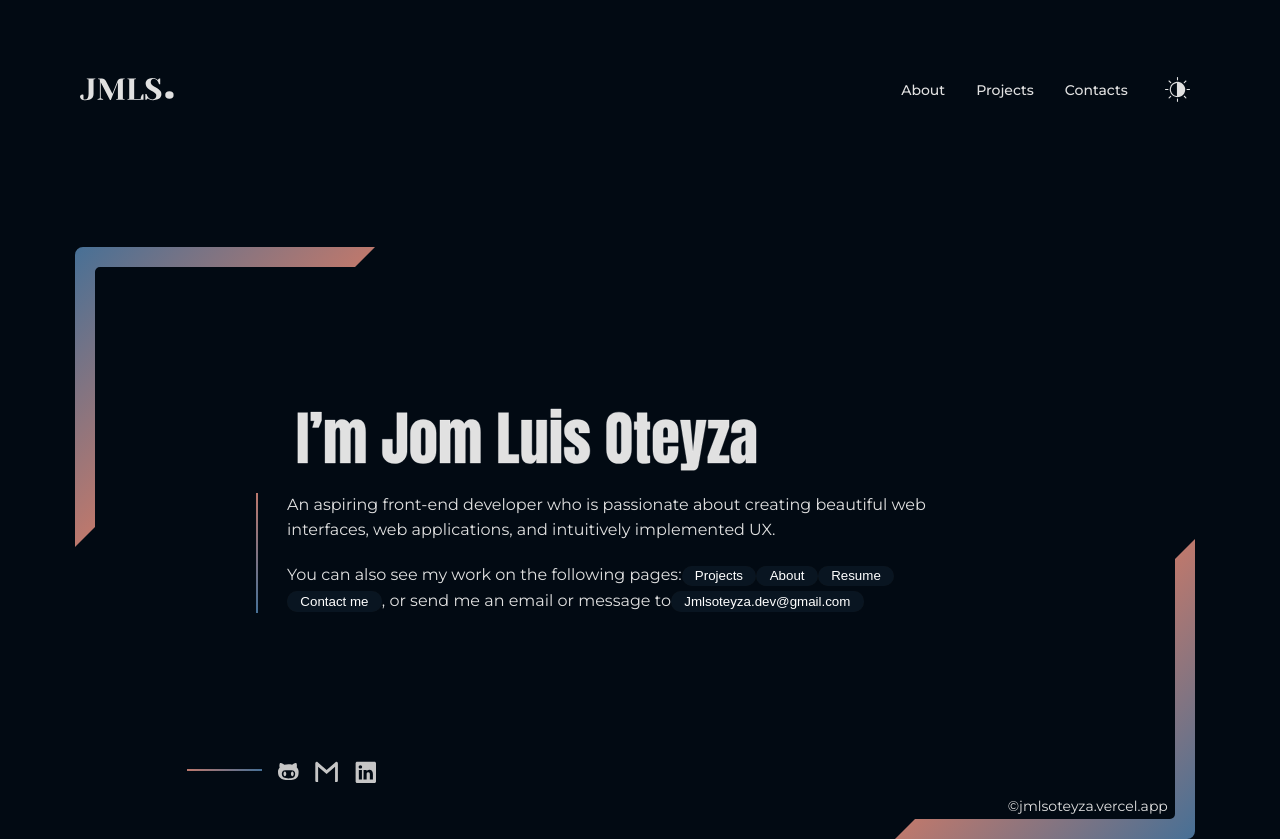
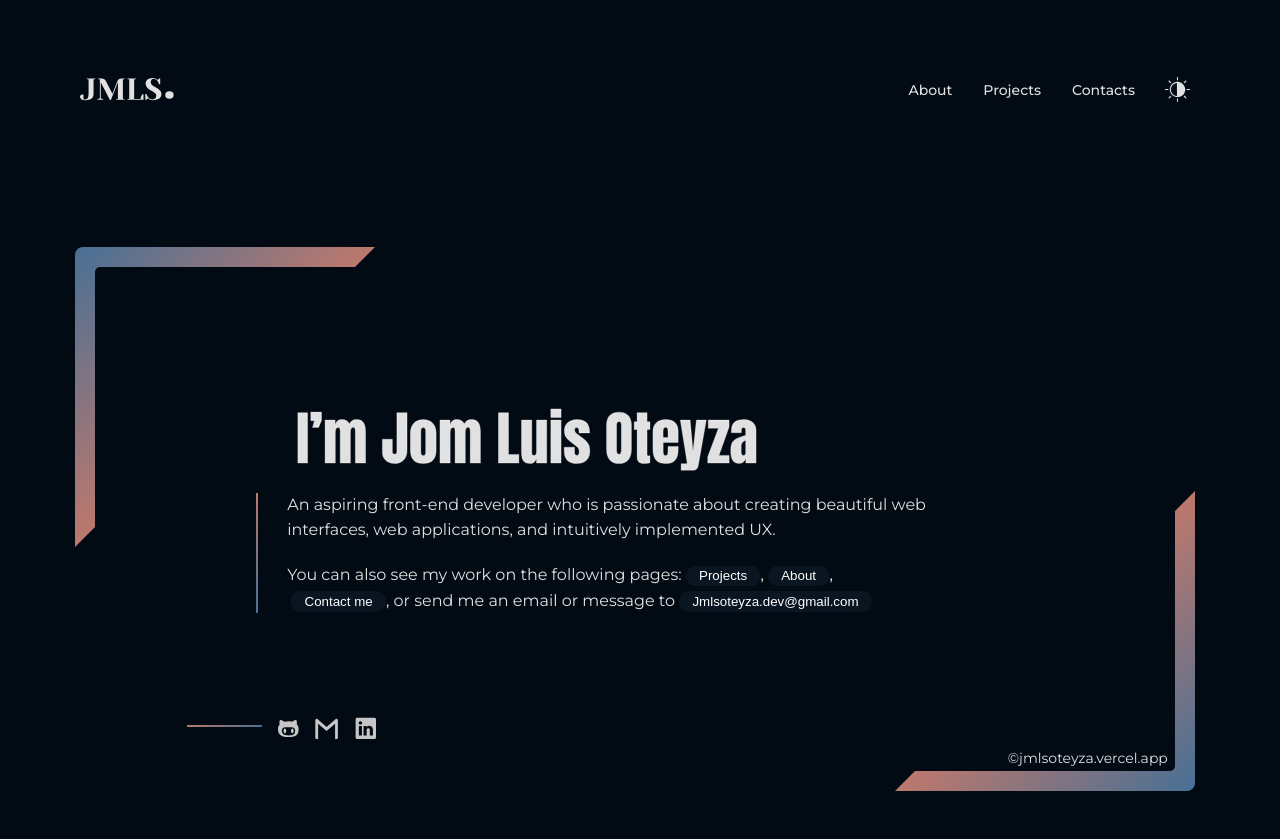
Before and after one commit to jmlsoteyza/portfolio, a React (Vite) app: page / in a window 1280 px wide. After the commit the page ends 800 px from the top, so only its background shows below. Built offline with nearby package versions, Linux system fonts and the light colour scheme.

Commit message:
save first!

```diff
--- a/src/App.jsx
+++ b/src/App.jsx
@@ -13,11 +13,13 @@ function App() {
   };
 
   return (
-    <ThemeFunction.Provider value={{ theme, toggleTheme }}>
-        <Router id={theme}>
+    <ThemeFunction.Provider value={{ toggleTheme, theme }}>
+      <div className="main-component" id={theme}>
+        <Router>
           <Navbar />
           <FadeRoutes />
         </Router>
+      </div>
     </ThemeFunction.Provider>
   );
 }
--- a/src/Components/Home/Home.jsx
+++ b/src/Components/Home/Home.jsx
@@ -6,6 +6,7 @@ import "../../Styles/gradient.css";
 import HomeLinesGrad from "./HomeLinesGrad";
 import HomeLogo from "./HomeLogo";
 import GradientColors from "../GradiantColors";
+import { NavLink } from "react-router-dom";
 
 const Home = () => {
   const colors = GradientColors;
@@ -58,12 +59,20 @@ const Home = () => {
                   </span>
                   <span className="inner-text-2 text-width">
                     You can also see my work on the following pages:
-                    <button className="bn5">Projects</button>
-                    <button className="bn5">About</button>
-                    <button className="bn5">Resume</button>
-                    <button className="bn5">Contact me</button>, or send me an
-                    email or message to
-                    <button className="bn5">Jmlsoteyza.dev@gmail.com</button>
+                    <NavLink to="Projects">
+                      <button className="bn5">Projects</button>,
+                    </NavLink>
+                    <NavLink to="About">
+                      <button className="bn5">About</button>,
+                    </NavLink>
+                    <br />
+                    <NavLink to="Contacts">
+                      <button className="bn5">Contact me</button>
+                    </NavLink>
+                    <span>, or send me an email or message to</span>
+                    <a href="mailto:jmlsoteyza.dev@gmail.com">
+                      <button className="bn5">Jmlsoteyza.dev@gmail.com</button>
+                    </a>
                   </span>
                 </div>
               </div>
--- a/src/Components/Home/HomeLogo.jsx
+++ b/src/Components/Home/HomeLogo.jsx
@@ -6,7 +6,7 @@ const HomeLogo = ({ lineStyle }) => {
     <div className="bottom-icons">
       <span className="line-icons" style={lineStyle}></span>
       <div className="github-logo">
-        <a href="">
+        <a href="https://github.com/Jmlsoteyza">
           <svg
             width="21"
             height="19"
@@ -23,7 +23,7 @@ const HomeLogo = ({ lineStyle }) => {
         </a>
       </div>
       <div className="mail-logo">
-        <a href="">
+        <a href="mailto:jmlsoteyza.dev@gmail.com">
           <svg
             width="23.78"
             height="21.33"
@@ -40,7 +40,7 @@ const HomeLogo = ({ lineStyle }) => {
         </a>
       </div>
       <div className="linkedin-logo">
-        <a href="">
+        <a href="https://www.linkedin.com/in/jom-luis-oteyza/">
           <svg
             width="21"
             height="22"
--- a/src/Components/Navbar/Navbar.jsx
+++ b/src/Components/Navbar/Navbar.jsx
@@ -1,6 +1,7 @@
 import React, { useContext } from "react";
 import { Link, NavLink } from "react-router-dom";
 import Logo from "../../assets/images/jom-logo.svg";
+import Logo1 from "../../assets/images/jom-logo1.svg";
 import light from "../../assets/images/light.svg";
 import dark from "../../assets/images/dark.svg";
 import { ThemeFunction } from "../../App";
@@ -10,7 +11,11 @@ const Navbar = () => {
   return (
     <nav>
       <Link to="/">
-        <img src={Logo} alt={Logo} className="logo" />
+        {theme === "dark" ? (
+          <img src={Logo} alt={Logo} className="logo" />
+        ) : (
+          <img src={Logo1} alt={Logo1} className="logo" />
+        )}
       </Link>
       <ul>
         <NavLink
@@ -42,7 +47,12 @@ const Navbar = () => {
           {theme === "dark" ? (
             <img src={light} alt="moon" onClick={toggleTheme} />
           ) : (
-            <img src={dark} alt="sun" onClick={toggleTheme} />
+            <img
+              src={dark}
+              alt="sun"
+              onClick={toggleTheme}
+              className="second-img"
+            />
           )}
         </div>
       </ul>
--- a/src/Components/Projects/Projects.jsx
+++ b/src/Components/Projects/Projects.jsx
@@ -1,4 +1,4 @@
-import React, { useState, useEffect } from "react";
+import React, { useState, useEffect, useContext } from "react";
 import { motion } from "framer-motion";
 import ProjectsTab1 from "./ProjectsTab1";
 import ProjectsTab2 from "./ProjectsTab2";
@@ -6,8 +6,12 @@ import AboutLinesGradient from "../About/AboutLinesGradient";
 import "../../Styles/gradient.css";
 import InfoLogo from "../InfoLogo";
 import GradientColors from "../GradiantColors";
+import { ThemeFunction } from "../../App";
 
 const Projects = () => {
+
+  const {theme} = useContext(ThemeFunction)
+
   const colors = GradientColors;
 
   const [currentIndex, setCurrentIndex] = useState(0);
@@ -42,7 +46,8 @@ const Projects = () => {
       animate={{ opacity: 1 }}
       exit={{ opacity: 0 }}
       transition={{ duration: 0.5, ease: "easeInOut", delay: 0.125 }}
-      style={{ position: "absolute", width: "99.5%" }}
+      style={{ position: "absolute"}}
+      id={theme}
     >
       <section className="Projects-inner_container">
         <div className="Projects_header">
--- a/src/Styles/gradient.css
+++ b/src/Styles/gradient.css
@@ -2,7 +2,9 @@
     --grad-1: rgb(165, 35, 35);
     --grad-2: rgba(39, 60, 128, 0.507);
 }
-
+#light :root {
+    --grad-1: blue;
+}
 .line1 {
     width: 0.25rem;
     height: 7.5rem;
--- a/src/Styles/home.scss
+++ b/src/Styles/home.scss
@@ -1,18 +1,21 @@
 @use "variables" as *;
-main {
+.Home-container {
   padding: 0;
   margin: 0;
-  height: 37rem;
   border-radius: 0.3rem;
   display: block;
   color: #e1e1e1;
+  height: calc(100vh - 16rem);
+}
+.test456 {
+  position: relative;
 }
 .home {
   width: 100%;
   max-width: 70rem;
   margin: 4.2rem auto;
   position: relative;
-  max-height: 57rem;
+  max-height: 37rem;
   height: 100%;
 }
 .inner-container {
@@ -31,6 +34,10 @@ main {
 .inner-text-2 {
   margin-top: 1.2rem;
   padding-right: 1rem;
+
+  button {
+    margin-left: 0.25rem;
+  }
 }
 .inner-container-pgraph {
   display: flex;
--- a/src/Styles/index.scss
+++ b/src/Styles/index.scss
@@ -4,6 +4,7 @@
 @forward "resume";
 @forward "navbar";
 @forward "variables";
+@forward "mode-layout";
 @use "variables" as *;
 
 @font-face {
@@ -36,15 +37,6 @@ body {
   // overflow-y: hidden;
   overflow-x: hidden;
   color: #fff;
-}
-
-.Main-component {
-  height: 100vh;
-}
-
-#light{
- background-color: red;
-
 }
 
 img,
--- /dev/null
+++ b/src/Styles/mode-layout.scss
@@ -0,0 +1,52 @@
+.main-component {
+  height: 100vh;
+}
+#dark {
+  transition: all 0.5s ease;
+}
+#light {
+  background-color: #e1e1e1;
+  transition: all 0.5s ease;
+  // navbar
+  .Link-color,
+  .inner-container-text {
+    color: #0b1728;
+  }
+  .inner-container-text {
+    font-weight: 500;
+    transition: 0.25 ease;
+  }
+  .Link-color:hover,
+  .Link-color:hover:after {
+    color: #000;
+  }
+  .Link-color::after {
+    background-color: #000;
+  }
+
+  .svg_name path {
+    fill: #0b1728 !important;
+  }
+  .icon-logo path {
+    fill: #000;
+  }
+  .mail-logo:hover svg path {
+    fill: #ea4335;
+    transition: all 0.25s ease-in-out;
+  }
+  .linkedin-logo a:hover svg path {
+    fill: #0077b5;
+    background-color: #fff;
+    transition: all 0.25s ease-in-out;
+  }
+
+  h1 {
+    color: #000;
+  }
+  .about-text_container {
+    p {
+      color: #0b1728;
+      font-weight: 500;
+    }
+  }
+}
--- a/src/Styles/navbar.scss
+++ b/src/Styles/navbar.scss
@@ -69,12 +69,16 @@ ul li {
 }
 
 .toggle-mode {
-  margin-left: 0.57rem;
+  margin-left: 0.12rem;
   cursor: pointer;
   padding: 0.6rem;
 
   img {
     width: 25px;
     height: 25px;
+
+    &.second-img {
+      padding: 2.5px;
+    }
   }
 }
```
Also changed, not shown: src/Components/Home/HomeNameSvg.jsx (+5 -6 lines), src/assets/images/Vector.svg (added), src/assets/images/jom-logo1.svg (added).
